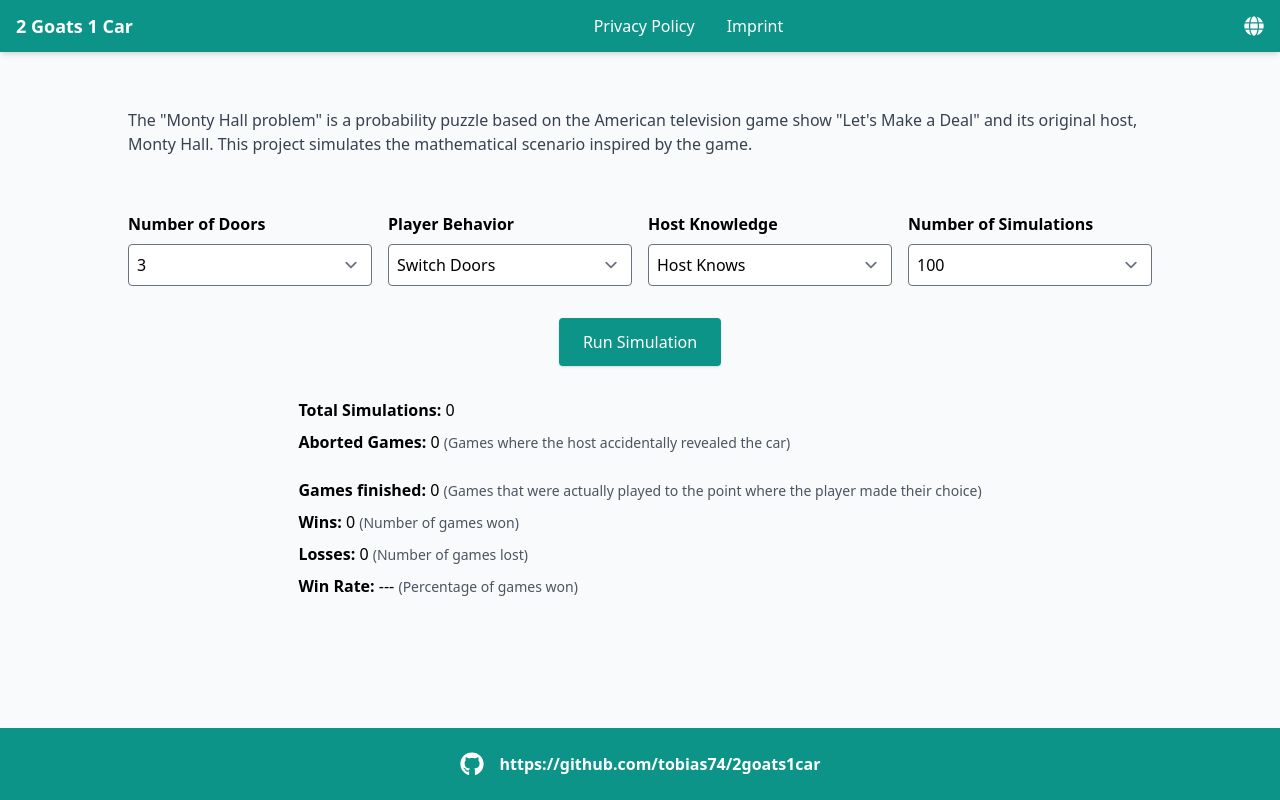
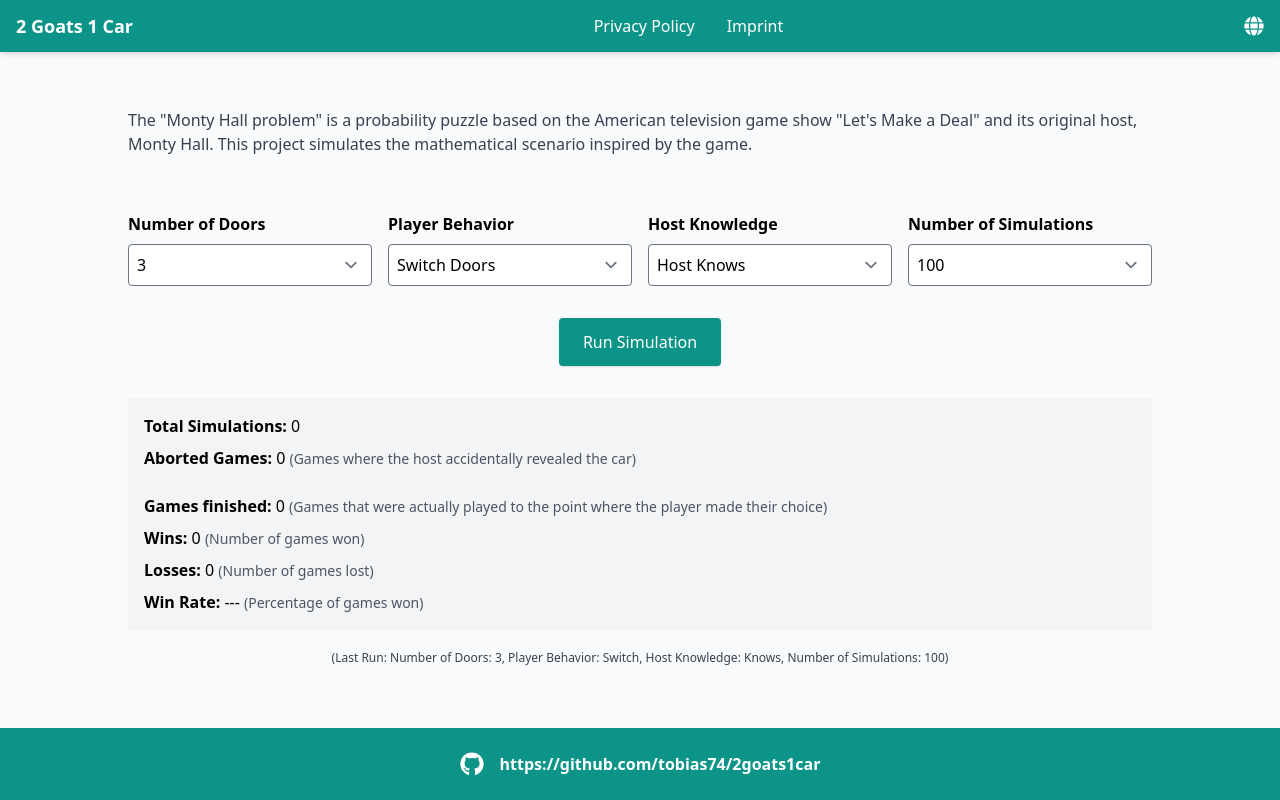
Before and after one commit to tobias74/2goats1car, a React (Vite) app: page / in a window 1280 px wide. Both pictures are taken after a click on the button "Run Simulation". Built offline with nearby package versions, Linux system fonts and the light colour scheme.

Commit message:
add last run parameters

```diff
--- a/src/components/ResultsSection.jsx
+++ b/src/components/ResultsSection.jsx
@@ -1,7 +1,7 @@
 import React from 'react';
 import { useTranslation } from 'react-i18next';
 
-const ResultsSection = ({ results, progress, isRunning }) => {
+const ResultsSection = ({ results, progress, isRunning, lastRunParameters }) => {
     const { t } = useTranslation();
 
     // Calculate the total simulations based on progress
@@ -14,7 +14,8 @@ const ResultsSection = ({ results, progress, isRunning }) => {
             : '---';
 
     return (
-        <section className="flex justify-center mt-4">
+        <>
+            <section className="mt-4 max-w-screen-lg mx-auto bg-gray-100 p-4 rounded">
                 <ul className="space-y-2">
                     <li>
                         <strong>{t('totalSimulations')}:</strong> {totalSimulations}
@@ -40,7 +41,22 @@ const ResultsSection = ({ results, progress, isRunning }) => {
                         <span className="text-sm text-gray-600">({t('winRateDescription')})</span>
                     </li>
                 </ul>
+
+
             </section>
+
+            {
+                lastRunParameters && (
+                    <p className="mt-5 text-gray-700 text-xs flex justify-center mr-4 ml-4">
+                        (
+                        {t('lastRun')}: {t('numberOfDoors')}: {lastRunParameters.doors}, {t('playerBehavior')}:{' '}
+                        {t(lastRunParameters.playerBehavior)}, {t('hostKnowledge')}: {t(lastRunParameters.hostKnowledge)},{' '}
+                        {t('numberOfSimulations')}: {lastRunParameters.simulations}
+                        )
+                    </p>
+                )
+            }
+        </>
     );
 };
 
--- a/src/i18n.js
+++ b/src/i18n.js
@@ -28,6 +28,10 @@ const resources = {
             imprint: 'Imprint',
             privacy: 'Privacy Policy',
             abortSimulation: 'Click to abort',
+            lastRun: 'Last Run',
+            switch: 'Switch',
+            knows: 'Knows',
+            random: 'Does not know',
         },
     },
     de: {
@@ -56,6 +60,10 @@ const resources = {
             imprint: 'Impressum',
             privacy: 'Datenschutzerklärung',
             abortSimulation: 'Zum Abbrechen klicken',
+            lastRun: 'Letzte Simulation',
+            switch: 'Wechseln',
+            knows: 'Weiß Bescheid',
+            random: 'Weiß nicht Bescheid',
         },
     },
 };
--- a/src/pages/Home.jsx
+++ b/src/pages/Home.jsx
@@ -19,13 +19,17 @@ const Home = () => {
   });
   const [progress, setProgress] = useState(0);
   const [isRunning, setIsRunning] = useState(false);
+  const [lastRunParameters, setLastRunParameters] = useState(null); // To track last used parameters
 
-  const workerManagerRef = useRef(null); // Persist the worker instance across re-renders
+  const workerManagerRef = useRef(null);
 
   const handleRunSimulation = () => {
     setIsRunning(true);
     setProgress(0);
     setResults({ wins: 0, losses: 0, hostAbortedGames: 0, totalSimulations: simulations });
+
+    // Store the last run parameters
+    setLastRunParameters({ doors, playerBehavior, hostKnowledge, simulations });
 
     workerManagerRef.current = new WorkerManager(
       new URL('../workers/simulationWorker.js', import.meta.url)
@@ -42,14 +46,14 @@ const Home = () => {
     workerManagerRef.current.on('complete', () => {
       setIsRunning(false);
       workerManagerRef.current.terminate();
-      workerManagerRef.current = null; // Clear the reference after completion
+      workerManagerRef.current = null;
     });
 
     workerManagerRef.current.on('error', (error) => {
       console.error('Worker Error:', error);
       setIsRunning(false);
       workerManagerRef.current.terminate();
-      workerManagerRef.current = null; // Clear the reference on error
+      workerManagerRef.current = null;
     });
 
     workerManagerRef.current.postMessage({
@@ -63,12 +67,11 @@ const Home = () => {
   const handleAbortSimulation = () => {
     if (workerManagerRef.current) {
       workerManagerRef.current.terminate();
-      workerManagerRef.current = null; // Clear the reference after termination
+      workerManagerRef.current = null;
       setIsRunning(false);
     }
   };
 
-  // Cleanup on component unmount
   useEffect(() => {
     return () => {
       if (workerManagerRef.current) {
@@ -95,7 +98,7 @@ const Home = () => {
                 className="w-full p-2 border rounded"
                 disabled={isRunning}
               >
-                {[3, 4, 5, 6, 7, 8, 9, 10, 20, 30, 40, 50, 100, 1000].map((n) => (
+                {[3, 4, 5, 6, 7, 8, 9, 10, 20, 30, 40, 50, 100].map((n) => (
                   <option key={n} value={n}>
                     {n}
                   </option>
@@ -134,7 +137,7 @@ const Home = () => {
                 className="w-full p-2 border rounded"
                 disabled={isRunning}
               >
-                {[100, 500, 1000, 5000, 10000, 100000, 1000000].map((n) => (
+                {[100, 500, 1000, 5000, 10000, 100000, 1000000, 10000000].map((n) => (
                   <option key={n} value={n}>
                     {n}
                   </option>
@@ -162,7 +165,8 @@ const Home = () => {
         </section>
 
         {/* Results Section */}
-        <ResultsSection results={results} progress={progress} isRunning={isRunning} />
+        <ResultsSection results={results} progress={progress} isRunning={isRunning} lastRunParameters={lastRunParameters} />
+
       </div>
     </div>
   );
```
Lines whose indentation alone changed are shown as unchanged.
